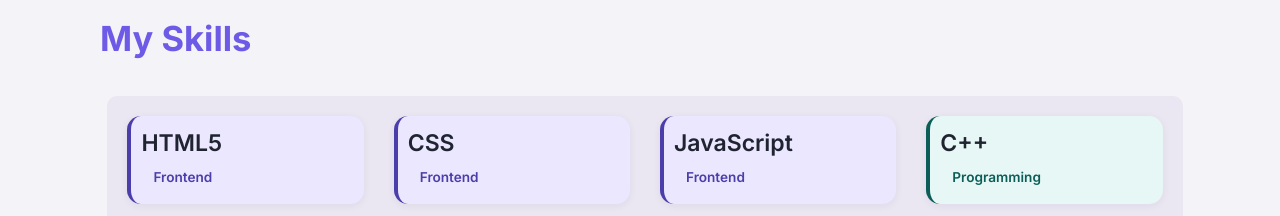
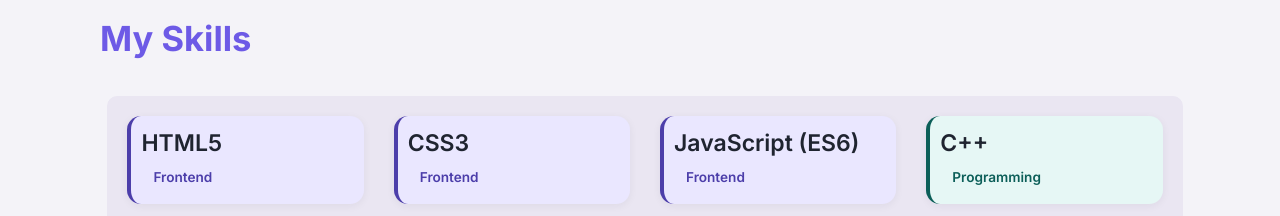
Before and after one commit to OmarOsamaOthman/Dev_Web, a plain HTML site: page index.html in a window 1280 px wide. Shown: the part 1560-1776 px from the top of the page. Drawn offline with Linux system fonts and the light colour scheme.

Commit message:
Update frontend skills to include versioning

```diff
--- a/index.html
+++ b/index.html
@@ -125,12 +125,12 @@
                     </li>
 
                     <li class="frontend-category">
-                        <p>CSS</p>
+                        <p>CSS3</p>
                         <span>Frontend</span>
                     </li>
 
                     <li class="frontend-category">
-                        <p>JavaScript</p>
+                        <p>JavaScript (ES6)</p>
                         <span>Frontend</span>
                     </li>
 
```
